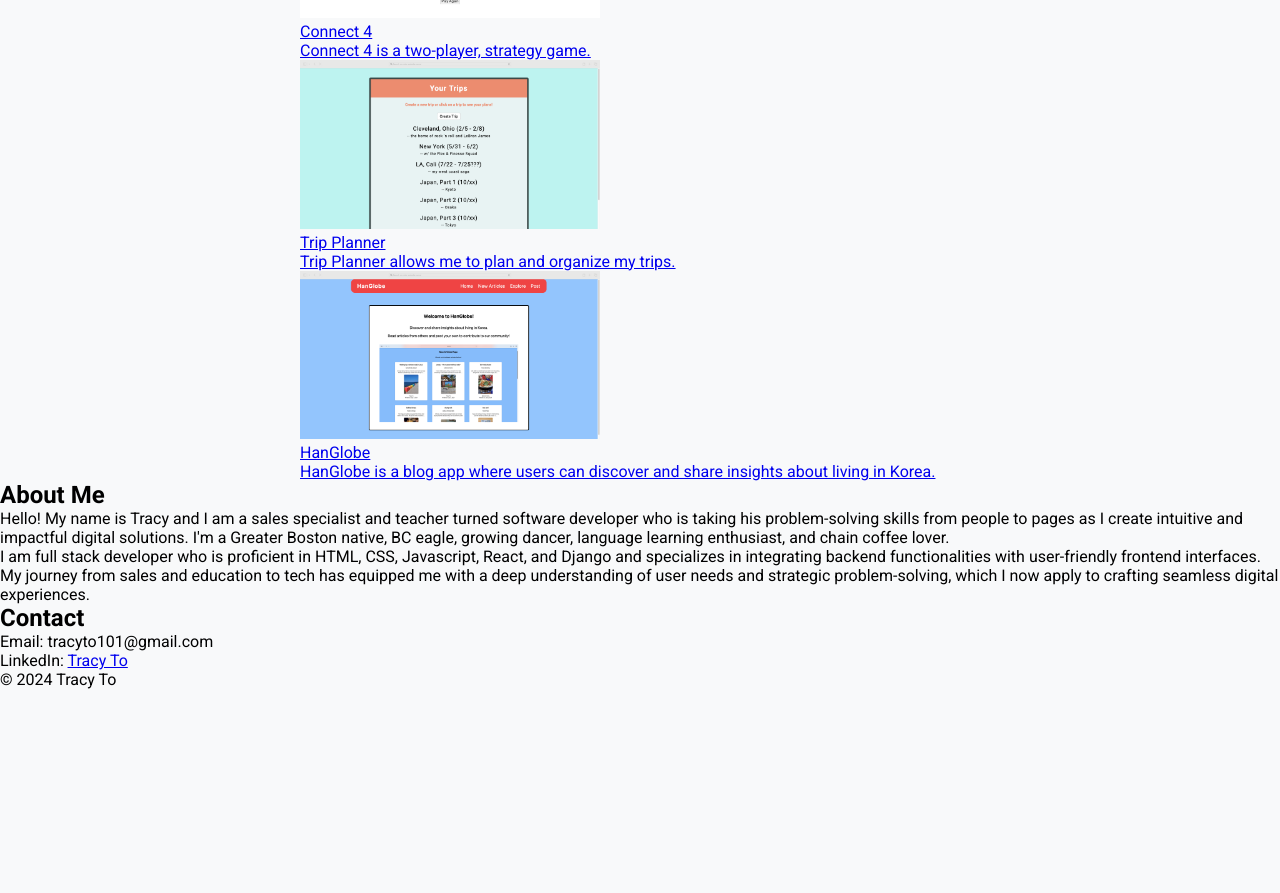
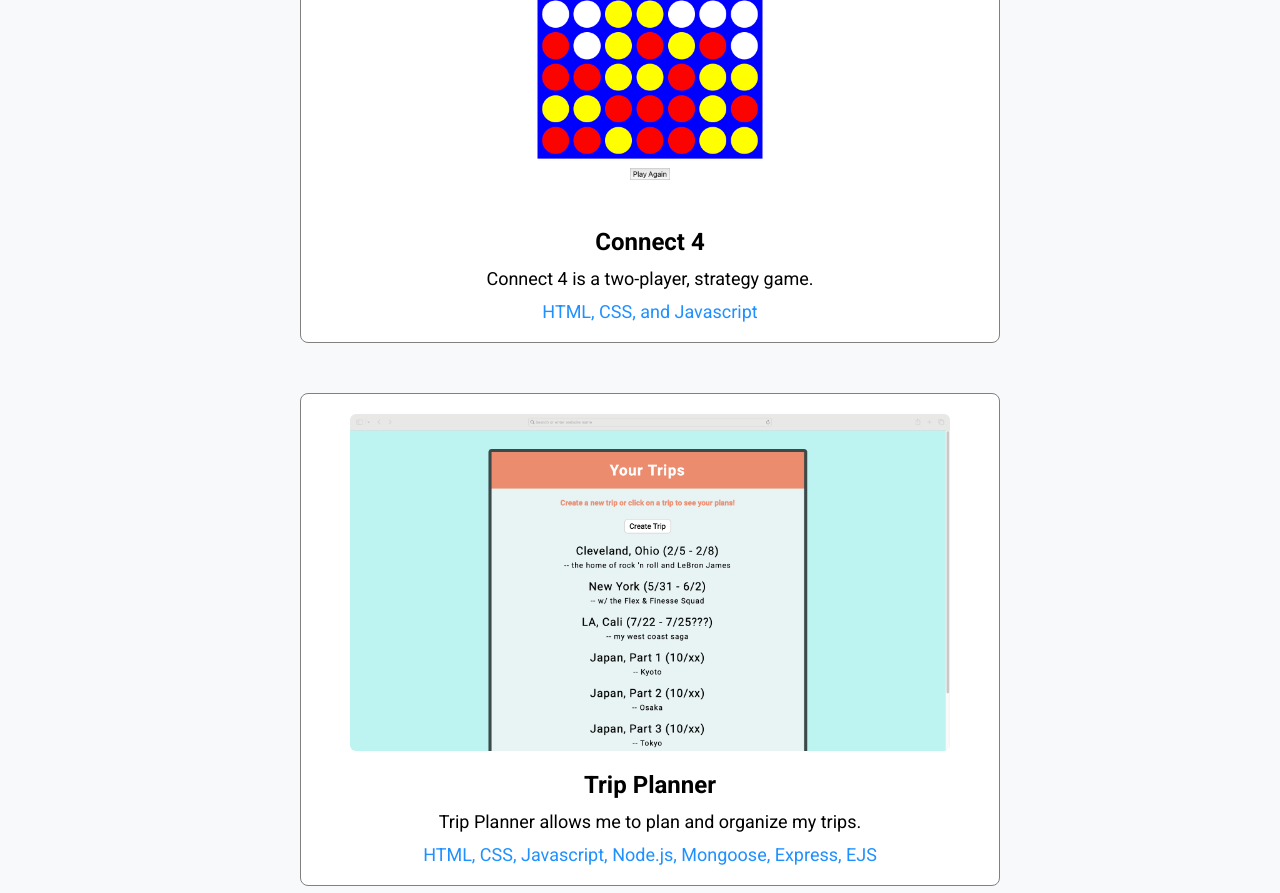
Before and after one commit to Tracy-To/portfolio-site-GA, a plain HTML site: page index.html in a window 1280 px wide. Shown: the part 1387-2280 px from the top of the page. Before the commit the page ends 2076 px from the top, so only its background shows below. Drawn offline with Linux system fonts and the light colour scheme.

Commit message:
styled projects

```diff
--- a/index.html
+++ b/index.html
@@ -41,8 +41,9 @@
           <a href="https://fungamesconnect4.netlify.app" target="_blank">
             <img src="images/Connect4.png" alt="Connect 4">
             <div class="project-description">
-                <p>Connect 4</p>
-                <p>Connect 4 is a two-player, strategy game.</p>
+                <h2>Connect 4</h2>
+                <h3>Connect 4 is a two-player, strategy game.</h3>
+                <h4>HTML, CSS, and Javascript</h4>
             </div>
           </a>
         </div>
@@ -51,8 +52,9 @@
           <a href="https://trip-planner-app-e3a36d01ba96.herokuapp.com/trips" target="_blank">
             <img src="images/Trip Planner.png" alt="Trip Planner">
             <div class="project-description">
-                <p>Trip Planner</p>
-                <p>Trip Planner allows me to plan and organize my trips.</p>
+                <h2>Trip Planner</h2>
+                <h3>Trip Planner allows me to plan and organize my trips.</h3>
+                <h4>HTML, CSS, Javascript, Node.js, Mongoose, Express, EJS</h4>
             </div>
           </a>
         </div>
@@ -61,8 +63,9 @@
           <a href="https://hanglobe.netlify.app" target="_blank">
             <img src="images/HanGlobe.png" alt="HanGlobe">
             <div class="project-description">
-                <p>HanGlobe</p>
-                <p>HanGlobe is a blog app where users can discover and share insights about living in Korea.</p>
+                <h2>HanGlobe</h2>
+                <h3>HanGlobe is a blog app where users can discover and share insights about living in Korea.</h3>
+                <h4>React, Django, Tailwind CSS</h4>
             </div>
           </a>
         </div>
--- a/styles.css
+++ b/styles.css
@@ -86,10 +86,11 @@ nav ul li a {
 }
 
 .btn:hover {
-  background-color: #1e90ff; /* Change color on hover if desired */
+  background-color: #1e90ff;
 }
 
 #projects {
+  max-width: 1000px;
   padding-left: 300px;
 }
 
@@ -98,8 +99,47 @@ nav ul li a {
   margin-bottom: 100px;
 }
 
-img {
+.project {
+  border: 1px solid grey;
+  border-radius: 8px;
+  margin-bottom: 50px;
+  padding: 20px;
+  background-color: white;
+  display: flex;
+  flex-direction: column;
+  align-items: center;
+  text-align: center;
+}
+
+.project a {
+  text-decoration: none;
+  color: black;
+}
+
+.project img {
   max-width: 100%;
   height: auto;
-  width: 300px;
+  width: 600px;
+  border-radius: 6px;
+  margin-bottom: 16px;
 }
+
+.project-description h2 {
+  margin: 0;
+  font-size: 24px;
+  margin-bottom: 12px;
+}
+
+.project-description h3 {
+  margin: 0;
+  font-size: 18px;
+  margin-bottom: 12px;
+  font-weight: normal;
+}
+
+.project-description h4 {
+  margin: 0;
+  font-size: 18px;
+  font-weight: normal;
+  color: #1e90ff;
+}
```
